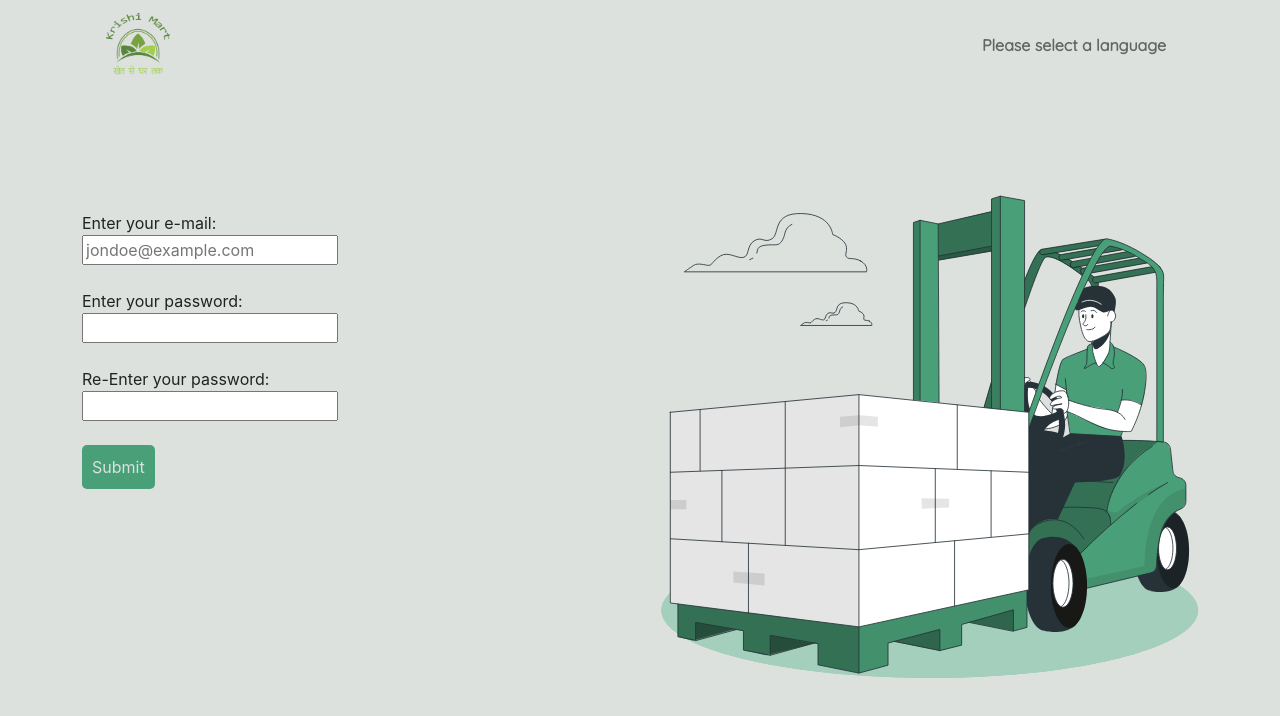
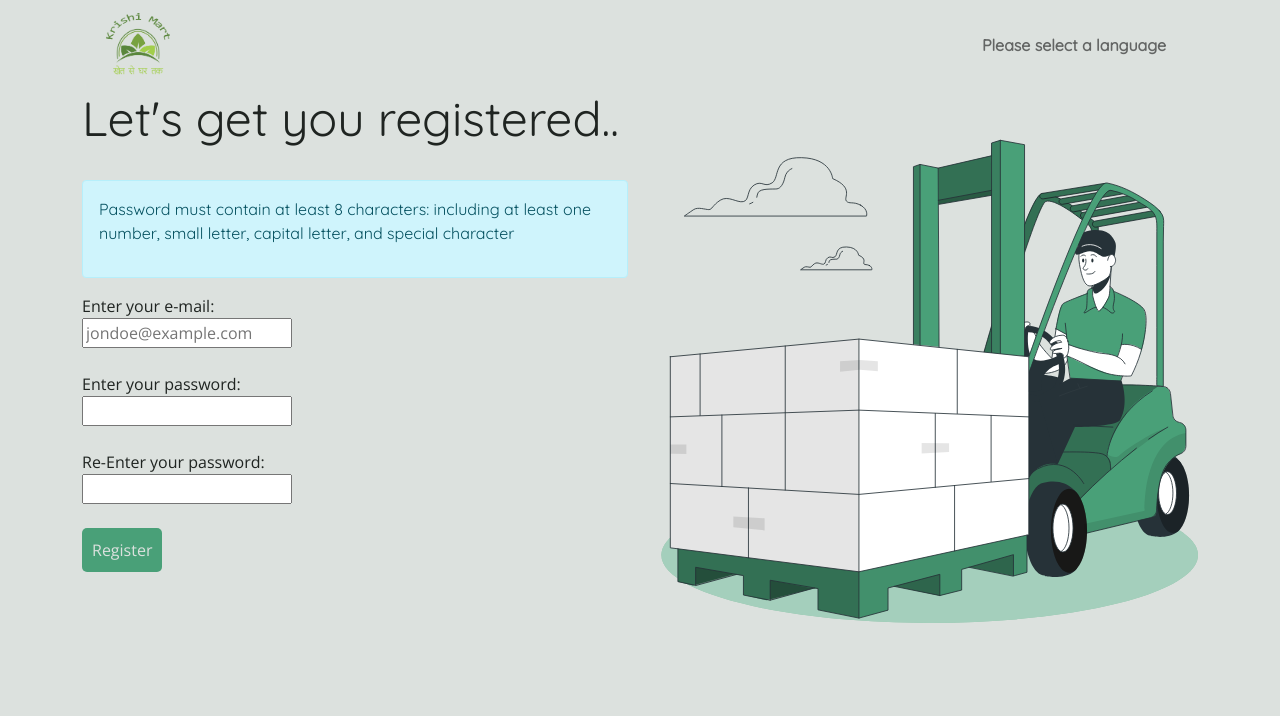
Before and after one commit to VishalLudhrani/krishi-mart-web, a React (Create React App) app: page /register in a window 1280 px wide. Shown: the top 716 px of the page. Built offline with nearby package versions, Linux system fonts and the light colour scheme; no server answers.

Commit message:
optimized registration page

```diff
--- a/public/main.css
+++ b/public/main.css
@@ -34,10 +34,6 @@ body {
 }
 
 .loginFormHero {
-  padding-top: 10%;
-}
-
-.registerFormHero {
   padding-top: 5%;
 }
 
--- a/src/pages/Home.js
+++ b/src/pages/Home.js
@@ -100,6 +100,8 @@ class Home extends React.Component {
               {this.state.searchProgress}
             </div>
             <div id="info">
+              <h3 id="highlight">Results for '{this.state.searchQuery}'</h3>
+              <br />
               {
                 this.state.products.map((product, pos) => {
                   return(
@@ -117,6 +119,10 @@ class Home extends React.Component {
 
   productSearch = () => {
     let resultKey = [];
+    let previousProductsData;
+    while(this.state.products.length) {
+      previousProductsData = this.state.products.pop();
+    }
     firebase.firestore().collection("product").onSnapshot((querySnapshot) => {
       querySnapshot.forEach((doc) => {
         // collect all the data in a variable
--- a/src/pages/Register.js
+++ b/src/pages/Register.js
@@ -7,20 +7,31 @@ class Register extends React.Component {
     email: '',
     pwd: '',
     pwdVerify: '',
-    regStatus: '',
-    regStatusStyle: ''
+    regStatus: (
+      <p>Password must contain at least 8 characters: including at least one number, small letter, capital letter, and special character</p>
+    ),
+    regStatusStyle: 'display-block alert alert-info',
+    formStyle: '',
+    headerStyle: ''
   }
 
   componentDidMount() {
     document.title = "Register | Krishi Mart";
+    var mql = window.matchMedia("screen and (max-width: 576px)");
+    this.formStyle(mql)
+    mql.addEventListener('change', this.formStyle);
   }
 
   render() {
     return(
-     <div className="row heroSection">
-        <div className="col-sm-6 registerFormHero">
-          <h3 className={this.state.regStatusStyle}>{this.regStatus}</h3>
-          <form onSubmit={this.handleSubmit}>
+     <div className="row">
+        <div className="col-sm-6">
+          <h2 id="highlight" className={this.state.headerStyle}>Let's get you registered..</h2>
+          <br />
+          <div id="highlight" className={this.state.regStatusStyle}>
+            {this.state.regStatus}
+          </div>
+          <form className={this.state.formStyle} id="info" onSubmit={this.handleSubmit}>
             <label>Enter your e-mail: <br />
               <input type="email" placeholder="jondoe@example.com" onChange={this.onEmailChange} />
             </label>
@@ -36,7 +47,7 @@ class Register extends React.Component {
             </label>
             <br />
             <br />
-            <input type="submit" className="customBtn" />
+            <input type="submit" className="customBtn" value='Register' readOnly />
             <br />
             <br />
           </form>
@@ -60,13 +71,49 @@ class Register extends React.Component {
     this.setState({pwdVerify: event.target.value});
   }
 
+  formStyle = (e) => {
+    if(e.matches){
+      this.setState({
+        formStyle: 'content',
+        regStatusStyle: 'display-block alert alert-info content',
+        headerStyle: 'heroTitle content'
+      });
+      console.log();
+    }
+    else{
+      this.setState({
+        formStyle: '',
+        regStatusStyle: 'display-block alert alert-info',
+        headerStyle: 'heroTitle'
+      })
+    }
+  }
+
   handleSubmit = (event) => {
-    if(this.state.pwd === this.state.pwdVerify) {
-      this.registerUser();
+    event.preventDefault();
+    let re = /^(?=.*\d)(?=.*[a-zA-Z])(?=.*[!#\$%&\?]).{8,}$/;
+    if(re.test(this.state.pwd)) {
+      if(this.state.pwd === this.state.pwdVerify) {
+        this.registerUser();
+        console.log('success');
+      } else {
+        console.log('fail');
+        this.setState({
+          regStatus: (
+            <h3>Dear user, please verify your password.. \nYour passwords didn't match.</h3>
+          ),
+          regStatusStyle: 'display-block alert alert-danger'
+        })
+      }
     } else {
-      this.setState({regStatus: 'Dear user, please verify your password.. \nYour passwords didn\'t match.'})
+      console.log('fail');
+      this.setState({
+        regStatus: (
+          <p><strong>Password Invalid!</strong><br />Password must contain at least 8 characters: including at least one number, small letter, capital letter, and special character</p>
+          ),
+        regStatusStyle: 'alert alert-danger display-block'
+      })
     }
-    event.preventDefault();
   }
 
   registerUser = () => {
@@ -74,14 +121,20 @@ class Register extends React.Component {
       .then((user) => {
         // Signed in
         // set success message
-        this.setState({regStatus: 'User Registered Successfully', regStatusStyle: 'status-success'});
+        this.setState({
+          regStatus: (<h3>User Registered Successfully</h3>),
+          regStatusStyle: 'alert alert-success display-block'
+        });
         this.props.history.push('/update-profile');
       })
       .catch((error) => {
         var errorCode = error.code;
         var errorMessage = error.message;
         // ..
-        this.setState({regStatus: `Error: ${errorCode}\n${errorMessage}`, regStatusStyle: 'status-fail'});
+        this.setState({
+          regStatus: (<h3>Error: {errorCode}<br />{errorMessage}</h3>),
+          regStatusStyle: 'alert alert-danger display-block'
+        });
       });
   }
 }
```
